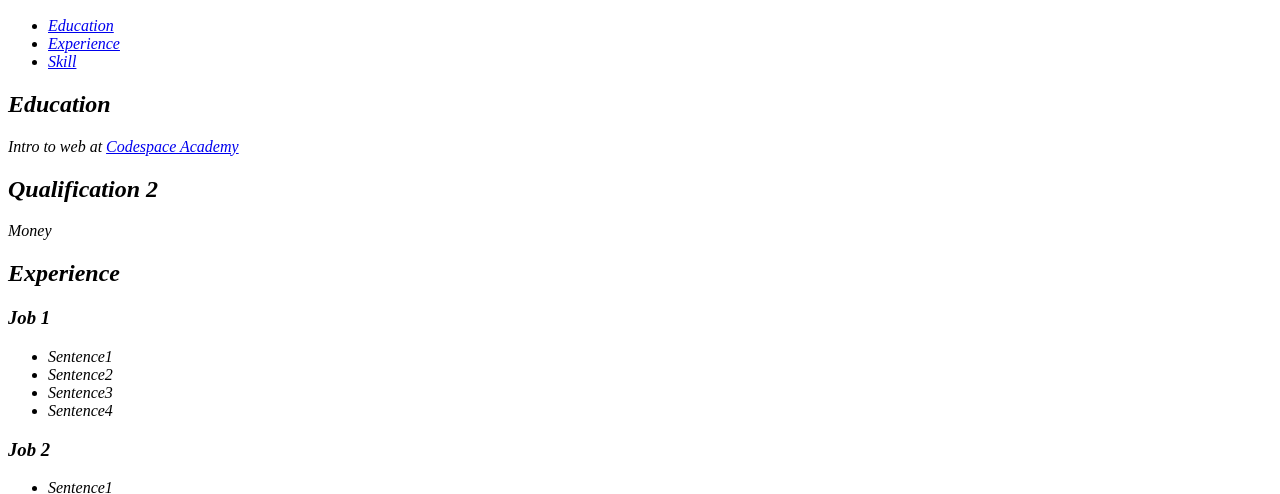
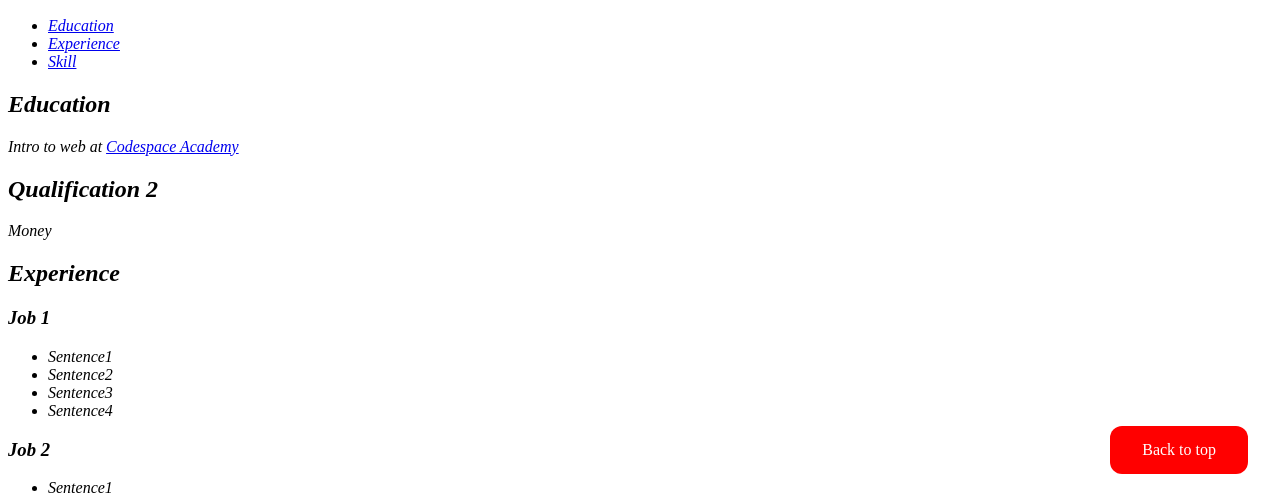
Before and after one commit to DanielGuezo/resume, a plain HTML site: page resume6.html in a window 1280 px wide. Shown: the part 302-796 px from the top of the page. Drawn offline with Linux system fonts and the light colour scheme.

Commit message:
Added Back to top button

```diff
--- a/resume6.html
+++ b/resume6.html
@@ -17,6 +17,8 @@
             div {background-color: red;color: white;}
 
             img {display: block;margin-left: auto;margin-right: auto;}
+            .button {background-color: red;border: none;color: white;padding: 15px 32px;text-align: center;text-decoration: none;display: inline-block;font-size: 16px;margin: 4px 2px;cursor: pointer;border-radius: 12px;position: fixed; bottom: 20px; right: 30px;}
+
 
 
 
@@ -28,6 +30,7 @@
     <div><h1>Daniel Guezo</h1></div>
      <div><h1> An introductory Personal statement</h1></div>
     </header>
+    <a href="#" class="button">Back to top</a>
     <aside>
 
      <section>
```
